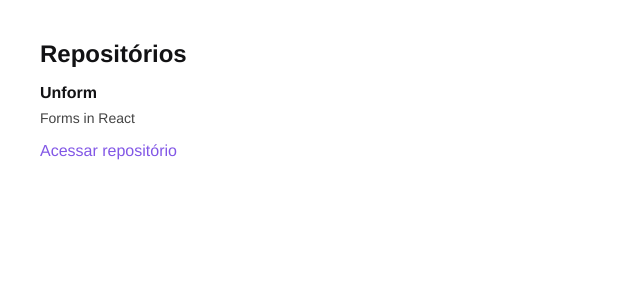
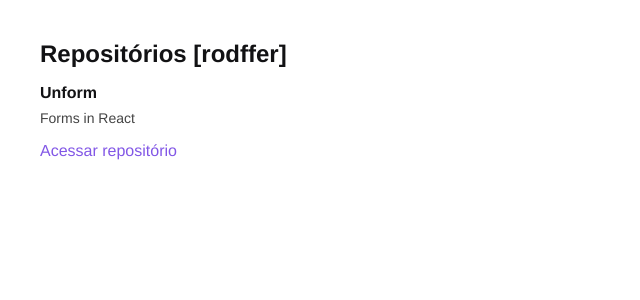
Before and after one commit to Rodffer/react-ignite-github-explorer, a React app: page / in a window 1280 px wide. Shown: the top 300 px of the page, without its empty margins (0-640 px from the left). Built offline with nearby package versions, Linux system fonts and the light colour scheme; no server answers.

Commit message:
Feat: add useEffect para consumir dados da api do github

```diff
--- a/src/components/RepositoryList.jsx
+++ b/src/components/RepositoryList.jsx
@@ -1,4 +1,4 @@
-import React from 'react'
+import React, { useState, useEffect } from 'react'
 import RepositoryItem from './RepositoryItem';
 
 import '../styles/repositories.scss';
@@ -10,9 +10,17 @@ const repository = {
 }
 
 export default function RepositoryList() {
+  const [repositories, setRepositories] = useState([]);
+
+  useEffect(() => {
+    fetch('https://api.github.com/users/rodffer/repos')
+      .then(res => res.json())
+      .then(data => console.log(data));
+  }, []);
+9
   return (
     <section className='repository-list'>
-      <h1>Repositórios</h1>
+      <h1>Repositórios [rodffer]</h1>
       <ul>
         <RepositoryItem repository={repository}/>
       </ul>
```
